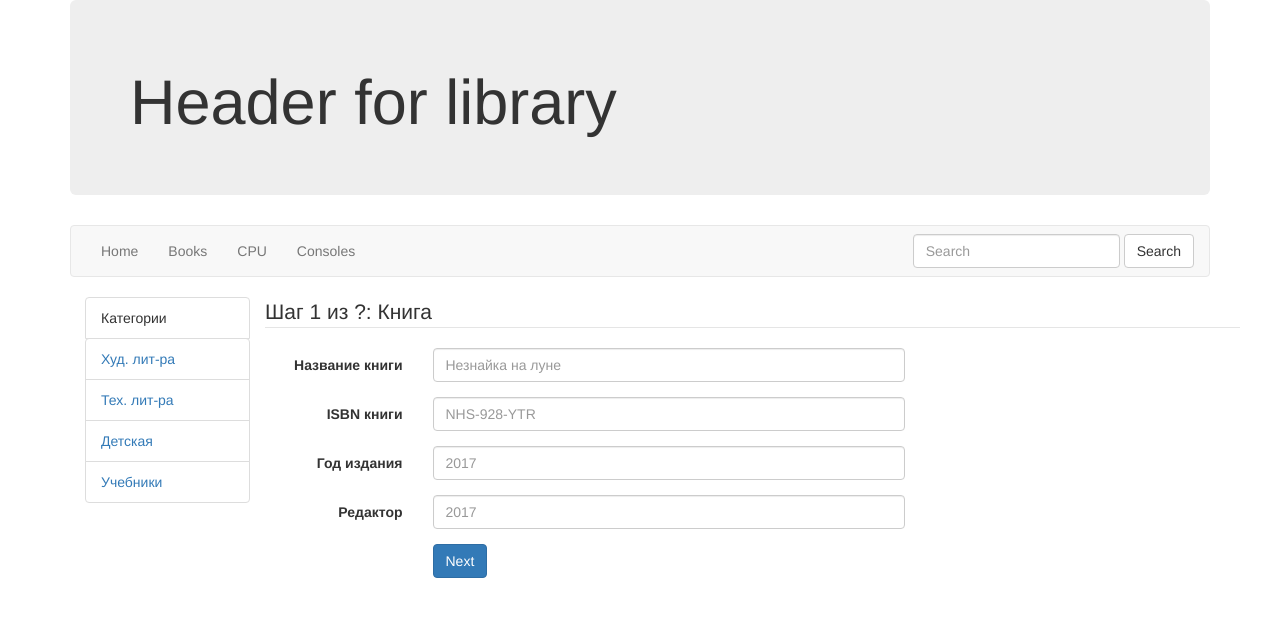
After one commit to amradk/manulcollections, a Flask app: page /add_book in a window 1280 px wide. The commit adds this page. Shown: the top 617 px of the page. Run offline with Flask 2, Linux system fonts and the light colour scheme; some libraries are stand-ins or nearby versions.

Commit message:
Добавил форму ввода, теперь можно добавдять данные в базу

```diff
--- a/mylibrary/settings.py
+++ b/mylibrary/settings.py
@@ -3,7 +3,7 @@
 db = {
         'host':'localhost',
         'port':27017,
-        'database':'books',
+        'database':'bookshelf',
         'username':'',
         'password':''
 }
--- /dev/null
+++ b/mylibrary/template/add_book.html
@@ -0,0 +1,282 @@
+
+{% include "header.html" %}
+
+<!-- script to switch beeteen steps -->
+<script type="text/javascript">
+$(document).ready(function() {
+  var v = $("#bookinputform");
+  console.log( "ready!" );
+  console.log(  );
+  // Binding next button on first step
+  $(".open1").click(function() {
+
+        $(".frm").hide("fast");
+        $("#sf2").show("slow");
+
+   });
+
+   // Binding next button on second step
+   $(".open2").click(function() {
+
+        $(".frm").hide("fast");
+        $("#sf3").show("slow");
+
+    });
+
+     // Binding back button on second step
+    $(".back2").click(function() {
+      $(".frm").hide("fast");
+      $("#sf1").show("slow");
+    });
+
+     // Binding back button on third step
+     $(".back3").click(function() {
+      $(".frm").hide("fast");
+      $("#sf2").show("slow");
+    });
+
+    $(".open3").click(function() {
+
+        // optional
+        // used delay form submission for a seccond and show a loader image
+        $("#loader").show();
+         setTimeout(function(){
+           $("#basicform").html('<h2>Thanks for your time.</h2>');
+         }, 1000);
+        // Remove this if you are not using ajax method for submitting values
+        return false;
+
+    });
+});
+</script>
+
+<!-- script to add more input fields -->
+<script>
+$(document).ready(function() {
+
+    var  bookIndex = 0;
+
+    $('#bookform')
+        // Add button click handler
+        .on('click', '.addButton', function() {
+            bookIndex++;
+            var $template = $('#compositionTemplate'),
+                $clone    = $template
+                                .clone()
+                                .removeClass('hide')
+                                .removeAttr('id')
+                                .attr('data-book-index', bookIndex)
+                                .insertBefore($template);
+
+            // Update the name attributes
+            $clone
+                .find('[name="aname"]').removeAttr('disabled').attr('name', 'cmp[' + bookIndex + '].aname').end()
+                .find('[name="cname"]').removeAttr('disabled').attr('name', 'cmp[' + bookIndex + '].cname').end()
+                .find('[name="ctranslator"]').removeAttr('disabled').attr('name', 'cmp[' + bookIndex + '].ctranslator').end()
+                .find('[name="cgenre"]').removeAttr('disabled').attr('name', 'cmp[' + bookIndex + '].cgenre').end();
+        })
+
+        // Remove button click handler
+        .on('click', '.removeButton', function() {
+            var $row  = $(this).parents('.form-group'),
+                index = $row.attr('data-book-index');
+            // Remove element containing the fields
+            $row.remove();
+        });
+});
+</script>
+
+<div class="container">
+
+      <div class="row">
+        <!-- Меню -->
+        <div class="col-lg-2 border" >
+            <ul class="list-group">
+              <li class="list-group-item">Категории</li>
+                <ul class="list-group">
+                  <li class="list-group-item"><a href="#">Худ. лит-ра</a></li>
+                  <li class="list-group-item"><a href="#">Тех. лит-ра</a></li>
+                  <li class="list-group-item"><a href="#">Детская</a></li>
+                  <li class="list-group-item"><a href="#">Учебники</a></li>
+                </ul>
+              </ul>
+          </div>
+
+          <!-- Результат -->
+          <div class="col-lg-10">
+            <div class="row">
+              <form  class="form-horizontal" id="bookform" method="POST" >
+                <div id="sf1" class="frm">
+                  <fieldset>
+                    <legend>Шаг 1 из ?: Книга</legend>
+                    <div class="form-group">
+                      <label class="col-lg-2 control-label" for="bname">Название книги</label>
+                      <div class="col-lg-6">
+                        <input type="text" placeholder="Незнайка на луне" id="bname" name="bname" class="form-control" autocomplete="off">
+                      </div>
+                    </div>
+                    <div class="form-group">
+                      <label class="col-lg-2 control-label" for="bisbn">ISBN книги</label>
+                      <div class="col-lg-6">
+                        <input type="text" placeholder="NHS-928-YTR" id="bisbn" name="bisbn" class="form-control" autocomplete="off">
+                      </div>
+                    </div>
+                    <div class="form-group">
+                      <label class="col-lg-2 control-label" for="byear">Год издания</label>
+                      <div class="col-lg-6">
+                        <input type="text" placeholder="2017" id="byear" name="byear" class="form-control" autocomplete="off">
+                      </div>
+                    </div>
+                    <div class="form-group">
+                      <label class="col-lg-2 control-label" for="beditor">Редактор</label>
+                      <div class="col-lg-6">
+                        <input type="text" placeholder="2017" id="beditor" name="beditor" class="form-control" autocomplete="off">
+                      </div>
+                    </div>
+
+                    <div class="form-group">
+                      <div class="col-lg-10 col-lg-offset-2">
+                        <!-- open1 is given in the class that is binded with the click event -->
+                        <button class="btn btn-primary open1" type="button">Next <span class="fa fa-arrow-right"></span></button>
+                      </div>
+                    </div>
+                  </fieldset>
+                </div>
+                <div id="sf2" class="frm" style="display: none;">
+                  <fieldset>
+                    <legend>Шаг 2 из ?: Издатель</legend>
+
+                    <div class="form-group">
+                      <label class="col-lg-2 control-label" for="pname">Издатель </label>
+                      <div class="col-lg-6">
+                        <input type="text" placeholder="Питер" id="pname" name="pname" class="form-control" autocomplete="off">
+                      </div>
+                    </div>
+
+                    <div class="form-group">
+                      <label class="col-lg-2 control-label" for="purl">Сайт </label>
+                      <div class="col-lg-6">
+                        <input type="text" placeholder="www.piter.ru" id="purl" name="purl" class="form-control" autocomplete="off">
+                      </div>
+                    </div>
+
+                    <div class="form-group">
+                      <label class="col-lg-2 control-label" for="pcity">Город </label>
+                      <div class="col-lg-6">
+                        <input type="text" placeholder="Москва" id="pcity" name="pcity" class="form-control" autocomplete="off">
+                      </div>
+                    </div>
+
+                    <div class="clearfix" style="height: 10px;clear: both;"></div>
+
+                    <div class="form-group">
+                      <div class="col-lg-10 col-lg-offset-2">
+                        <!-- back2 unique class name  -->
+                        <button class="btn btn-warning back2" type="button"><span class="fa fa-arrow-left"></span> Back</button>
+                        <!-- open2 unique class name -->
+                        <button class="btn btn-primary open2" type="button">Next <span class="fa fa-arrow-right"></span></button>
+                      </div>
+                    </div>
+                  </fieldset>
+                </div>
+
+                <div id="sf3" class="frm" style="display: none;">
+                  <fieldset>
+                    <legend>Шаг 3 из ?: Содержание</legend>
+
+                    <div class="well">
+                      <div class="form-group">
+                        <label class="col-lg-2 control-label" for="aname">Автор Ф.И.О </label>
+                        <div class="col-lg-6">
+                          <input type="text" placeholder="Анджей сапковский" name="cmp[0].aname" class="form-control" autocomplete="off">
+                        </div>
+                      </div>
+
+                      <div class="form-group">
+                        <label class="col-lg-2 control-label" for="composition">Произведение </label>
+                        <div class="col-lg-6">
+                          <input type="text" placeholder="Ведьмак: башня ласточки" name="cmp[0].cname" class="form-control" autocomplete="off">
+                        </div>
+                      </div>
+
+                      <div class="form-group">
+                        <label class="col-lg-2 control-label" for="ctranslator">Переводчик </label>
+                        <div class="col-lg-6">
+                          <input type="text" placeholder="А.В. Переводчик" name="cmp[0].ctranslator" class="form-control" autocomplete="off">
+                        </div>
+                      </div>
+
+                      <div class="form-group">
+                        <label class="col-lg-2 control-label" for="cgenre">Жанр </label>
+                        <div class="col-lg-6">
+                          <input type="text" placeholder="Фэнтази" name="cmp[0].cgenre" class="form-control" autocomplete="off">
+                        </div>
+                      </div>
+
+                      <div class="clearfix" style="height: 10px;clear: both;"></div>
+                    </div>
+
+                      <!-- hidden form form for book with more then one composition -->
+                      <div class="well hide" id="compositionTemplate">
+
+                      <div class="form-group">
+                        <label class="col-lg-2 control-label" for="aname">Автор Ф.И.О </label>
+                        <div class="col-lg-6">
+                          <input disabled="disabled" type="text" placeholder="Анджей сапковский" name="aname" class="form-control" autocomplete="off">
+                        </div>
+                      </div>
+
+                      <div class="form-group">
+                        <label class="col-lg-2 control-label" for="composition">Произведение </label>
+                        <div class="col-lg-6">
+                          <input disabled="disabled" type="text" placeholder="Ведьмак: башня ласточки" name="cname" class="form-control" autocomplete="off">
+                        </div>
+                      </div>
+
+                      <div class="form-group">
+                        <label class="col-lg-2 control-label" for="ctranslator">Переводчик </label>
+                        <div class="col-lg-6">
+                          <input disabled="disabled" type="text" placeholder="А.В. Переводчик" name="ctranslator" class="form-control" autocomplete="off">
+                        </div>
+                      </div>
+
+                      <div class="form-group">
+                        <label class="col-lg-2 control-label" for="cgenre">Жанр </label>
+                        <div class="col-lg-6">
+                          <input disabled="disabled" type="text" placeholder="Фэнтази" name="cgenre" class="form-control" autocomplete="off">
+                        </div>
+                      </div>
+
+                      <div class="form-group">
+                        <div class="col-lg-2">
+                          <button type="button" class="btn btn-default removeButton"><i class="glyphicon glyphicon-minus"></i></button>
+                        </div>
+                      </div>
+
+                        <div class="clearfix" style="height: 10px;clear: both;"></div>
+                    </div>
+                        <!-- end of hiddenform -->
+
+                      <div class="form-group">
+                        <div class="col-lg-10 col-lg-offset-2">
+                          <!-- back2 unique class name  -->
+                          <button class="btn btn-warning back3" type="button"><span class="fa fa-arrow-left"></span> Back</button>
+                          <div class="col-xs-4">
+                            <button type="button" class="btn btn-default addButton"><i class="glyphicon glyphicon-plus"></i></button>
+                          </div>
+                          <button type="submit" class="btn btn-default">Submit</button>
+                        </div>
+                      </div>
+                  </fieldset>
+                </div>
+
+              </form>
+            </div>
+          </div>
+
+      </div>
+
+
+</div>
+
+{% include "footer.html" %}
--- a/mylibrary/template/header.html
+++ b/mylibrary/template/header.html
@@ -4,6 +4,8 @@
 <meta charset="UTF-8">
 <meta name="viewport" content="width=device-width, initial-scale=1, shrink-to-fit=no">
 <link rel="stylesheet" href="https://maxcdn.bootstrapcdn.com/bootstrap/3.3.7/css/bootstrap.min.css" integrity="sha384-BVYiiSIFeK1dGmJRAkycuHAHRg32OmUcww7on3RYdg4Va+PmSTsz/K68vbdEjh4u" crossorigin="anonymous">
+<script src="https://ajax.googleapis.com/ajax/libs/jquery/3.2.1/jquery.min.js"></script>
+
 <title>Title of the document</title>
 </head>
 
```
Also changed, not shown: mylibrary/mylibrary.py (+27 -0 lines), mylibrary/template/books.html (+7 -12 lines), 2 other files.
